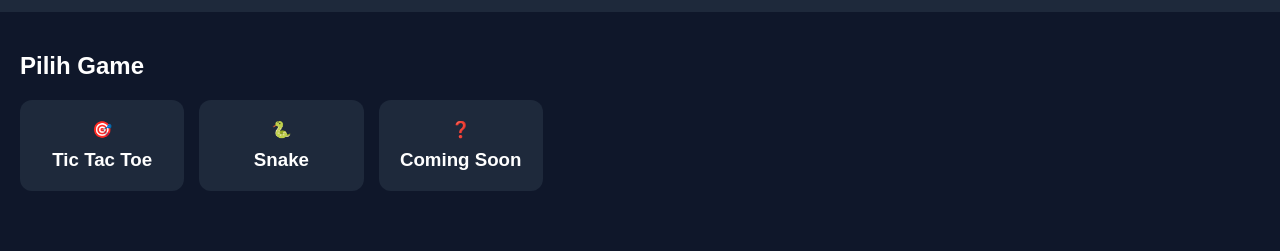
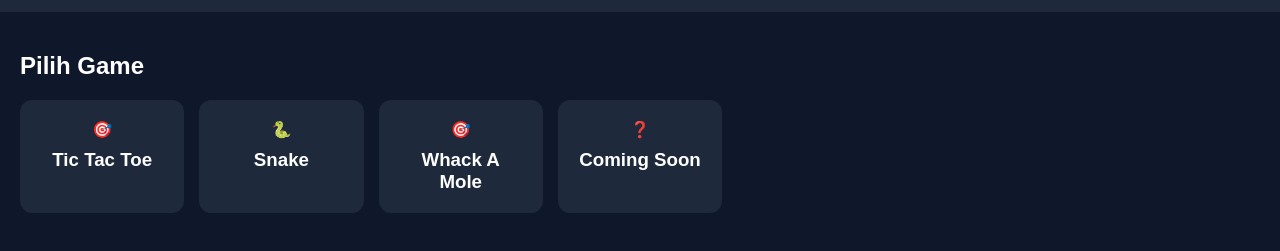
Before and after one commit to kenzokonbrut/website-games, a plain HTML site: page index.html in a window 1280 px wide. Shown: the part 49-300 px from the top of the page. Drawn offline with Linux system fonts and the light colour scheme.

Commit message:
Update index.html

```diff
--- a/index.html
+++ b/index.html
@@ -73,6 +73,11 @@ button {
   <h3>Snake</h3>
 </div>
 
+<div class="card" onclick="goGame('whackamole')">
+  🎯
+  <h3>Whack A Mole</h3>
+</div>
+
 <div class="card" onclick="goGame('comingsoon')">
   ❓
   <h3>Coming Soon</h3>
```
